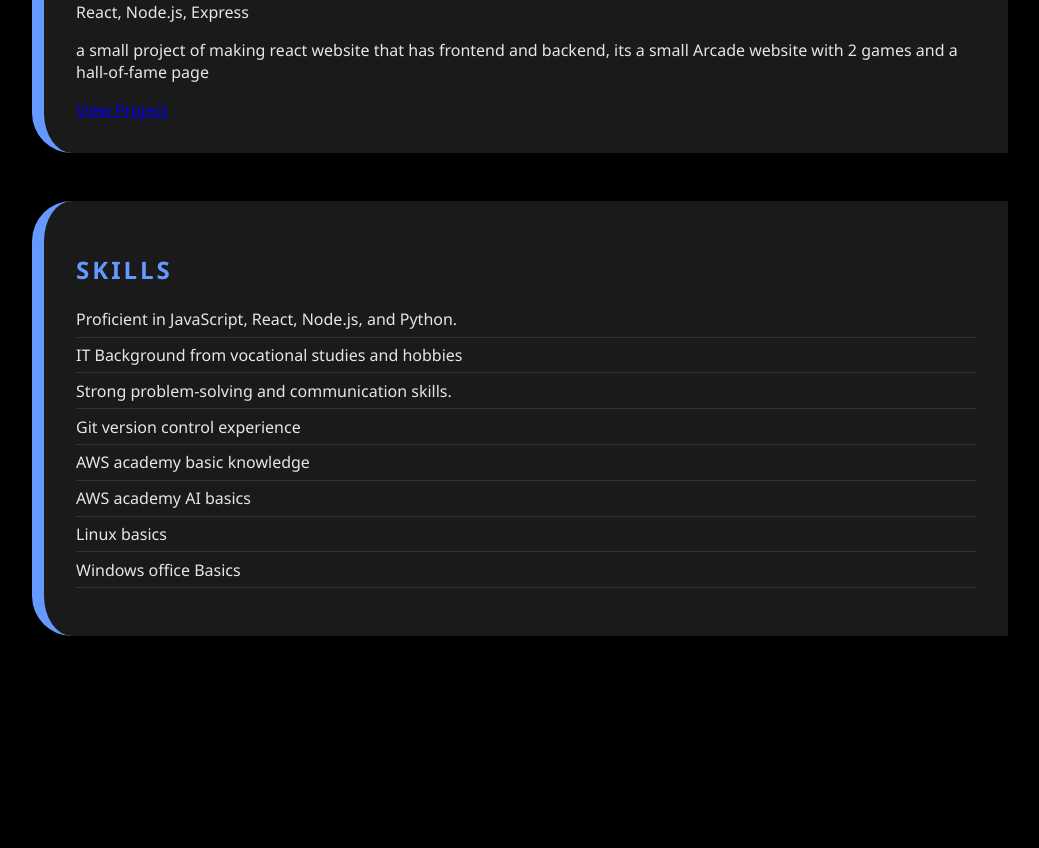
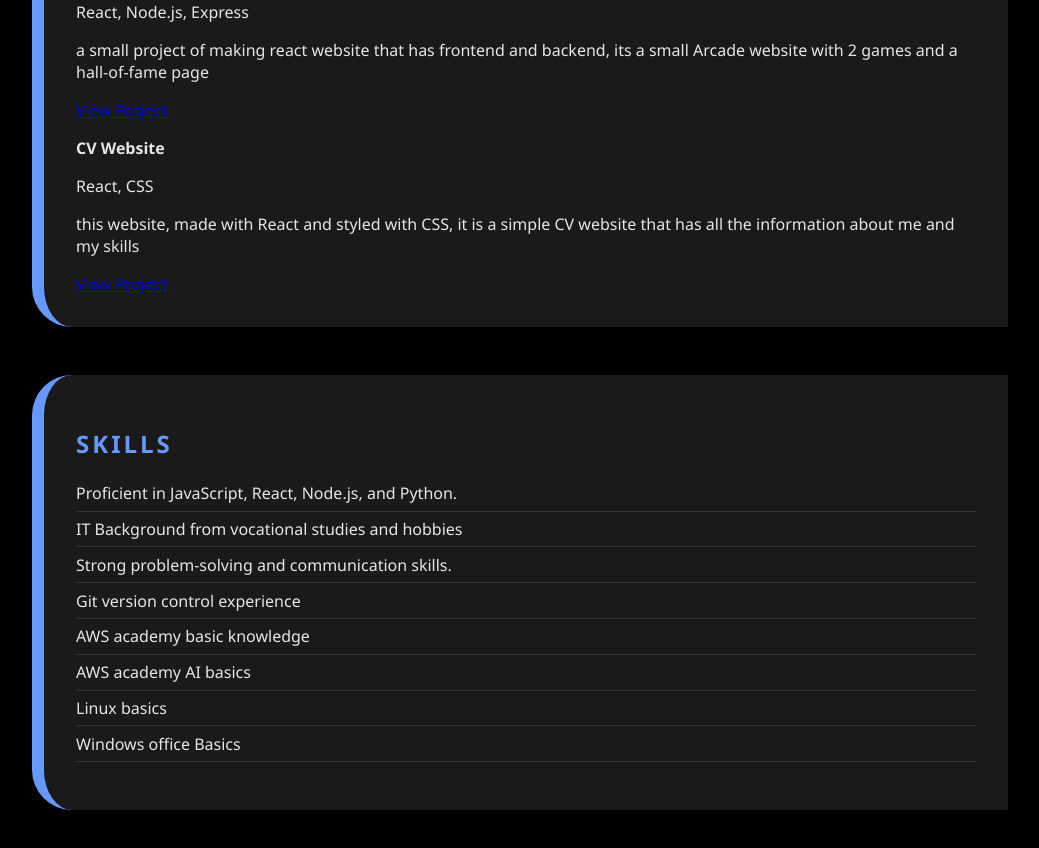
Before and after one commit to Beolpluusor/CV-Arttu, a React (Vite) app: page / in a window 1280 px wide. Shown: the part 2480-3328 px from the top of the page, without its empty margins (120-1159 px from the left). Before the commit the page ends 3228 px from the top, so only its background shows below. Built offline with nearby package versions, Linux system fonts and the light colour scheme.

Commit message:
added a new project cv

```diff
--- a/src/components/Projects.jsx
+++ b/src/components/Projects.jsx
@@ -26,6 +26,12 @@ function Projects () {
                     link="https://github.com/Beolpluusor/projectaa-v2"
                     language="React, Node.js, Express"
                 />
+                <ProjectCard
+                    title="CV Website"
+                    description="this website, made with React and styled with CSS, it is a simple CV website that has all the information about me and my skills"
+                    link="https://github.com/Beolpluusor/CV-Arttu"
+                    language="React, CSS"
+                />
             </div>
         </section>
     );
```
